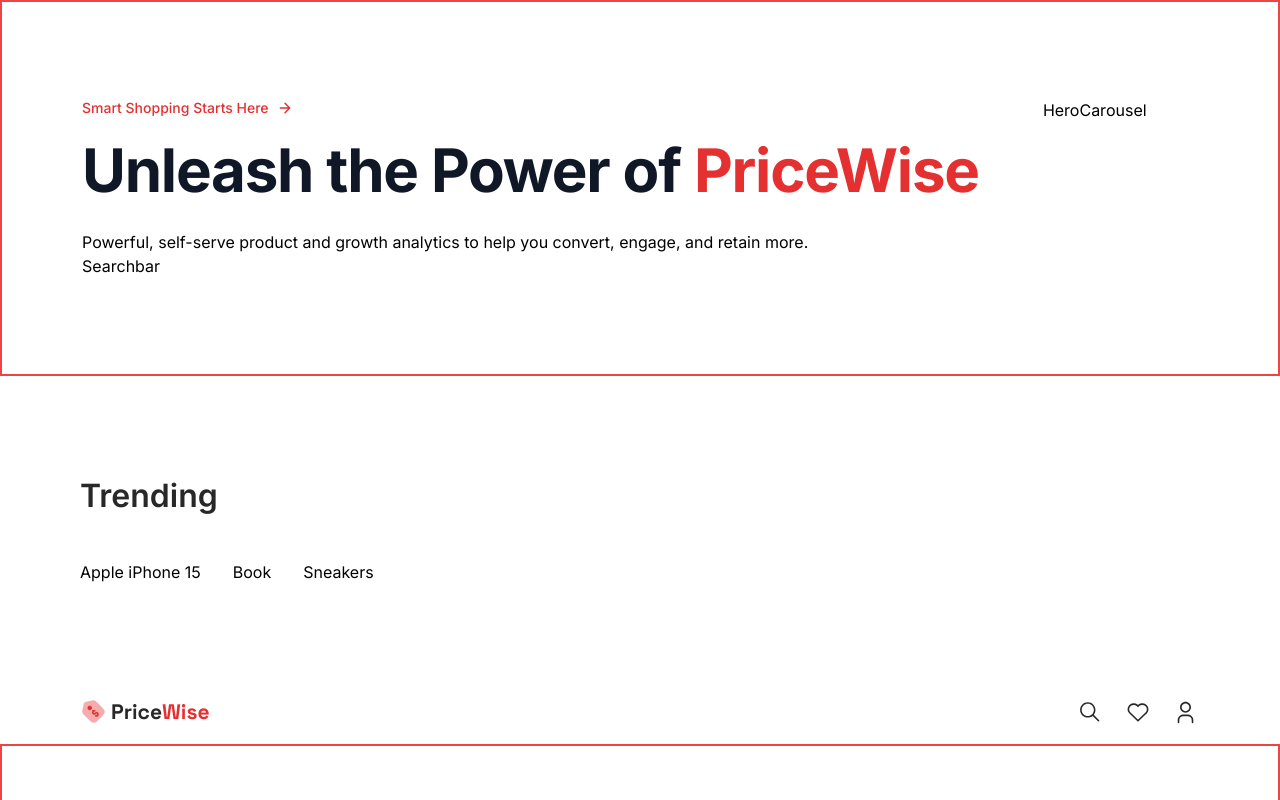
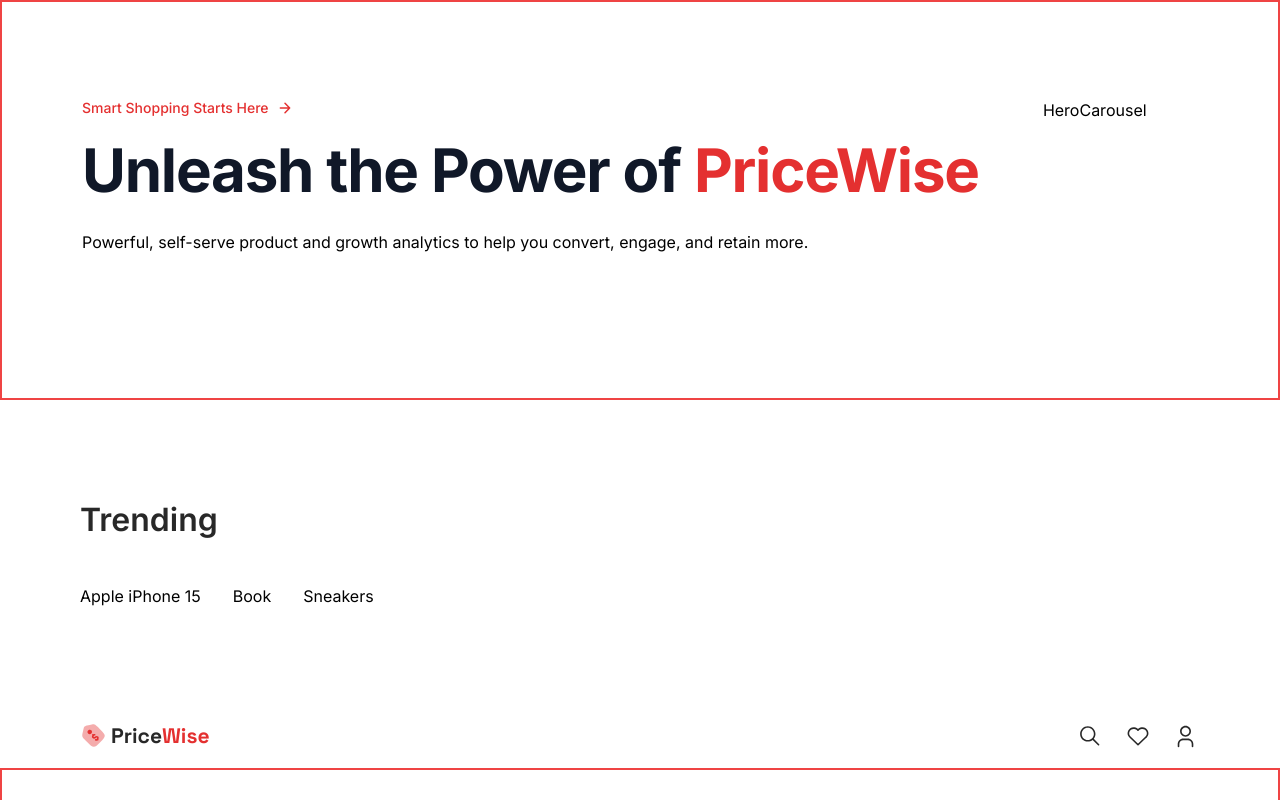
Before and after one commit to Web3Degenerate/pricewise-web-scrapping, a Next.js app: page / in a window 1280 px wide. Shown: the top 800 px of the page. Built offline with nearby package versions, Linux system fonts and the light colour scheme.

Commit message:
Added SearchBar.tsx component and imported into app/page.tsx

```diff
--- /dev/null
+++ b/app/components/SearchBar.tsx
@@ -0,0 +1,18 @@
+"use client"
+
+const SearchBar = () => {
+
+  const handleSubmit = () => {}
+
+  // See (43:13): https://youtu.be/lh9XVGv6BHs?si=VtfrpQypHQ1r9XTC&t=2593
+  return (
+
+    <form onSubmit={handleSubmit} className="flex flex-wrap gap-4 mt-12">
+
+
+    </form>
+
+  )
+}
+
+export default SearchBar
--- a/app/page.tsx
+++ b/app/page.tsx
@@ -1,5 +1,6 @@
 import Image from 'next/image'
 import React from 'react'
+import SearchBar from './components/SearchBar'
 
 {/* Built out at (34:00): https://youtu.be/lh9XVGv6BHs?si=lMXiOxPHde1ZbNCu&t=2040 */}
 
@@ -32,7 +33,7 @@ const Home = () => {
                             retain more.
                         </p>
 
-                        Searchbar
+                        <SearchBar />
                 </div>
                   HeroCarousel
           </div>
```
